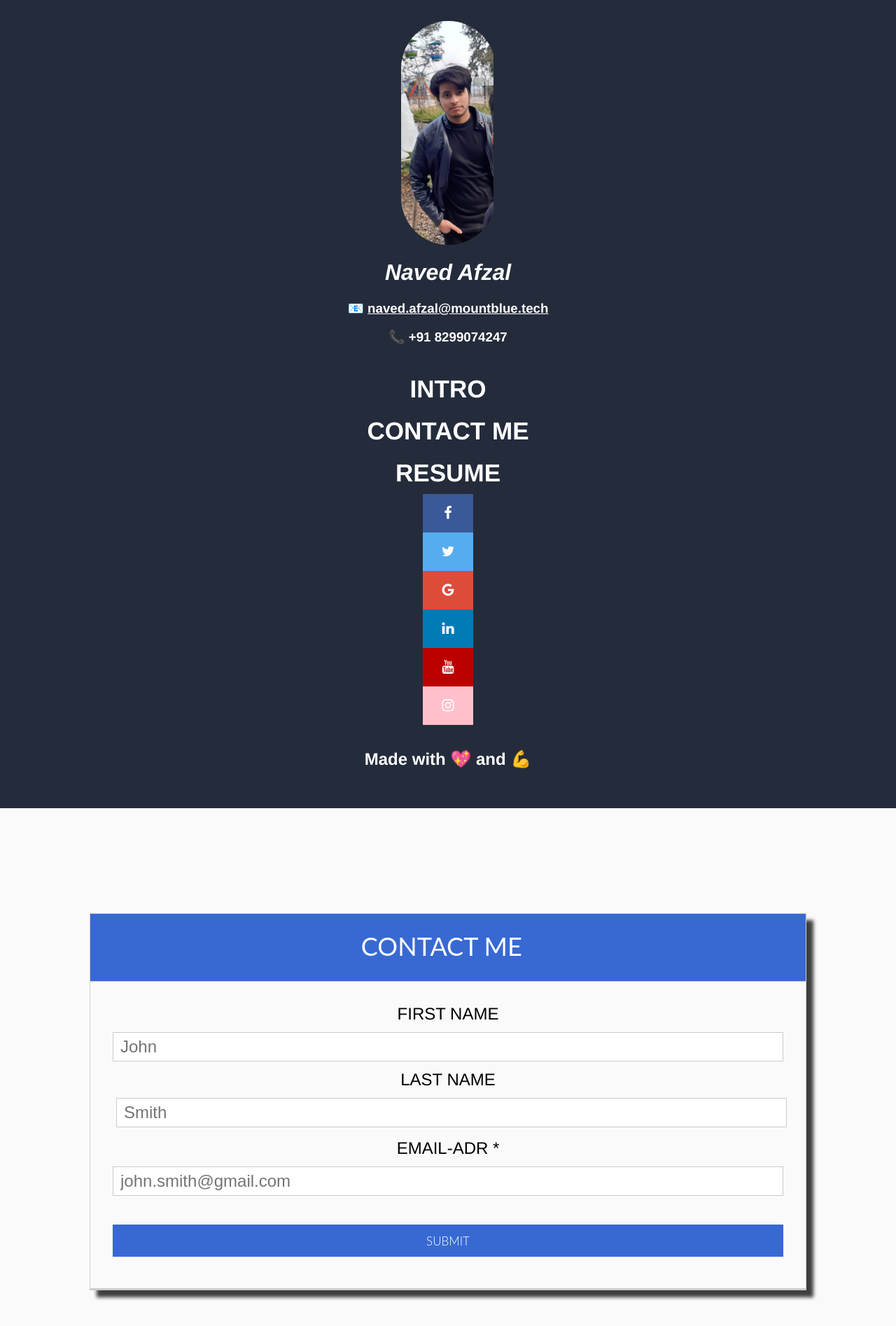
After one commit to NavedAFZ/portfolio_app, a PHP site: page /contactme.html in a window 1280 px wide. The commit adds this page. Shown: the top 1895 px of the page at 70% size. Run offline with PHP 8.4, Linux system fonts and the light colour scheme.

Commit message:
second review

```diff
--- /dev/null
+++ b/contactme.css
@@ -0,0 +1,416 @@
+body{
+    margin:0px;
+    padding:0px;
+    font-family:'Franklin Gothic Medium', 'Arial Narrow', Arial, sans-serif;
+   background-color: #fafafa;
+  }
+
+  .left{
+
+    background-color:#608f77;
+    background-color:#242c3b;
+    color:white;
+
+    display: grid;
+
+
+  }
+  /***************************************************************/
+  .main{
+
+    display: grid;
+    grid-template-columns: 20% 80%;
+  }
+  .left-1-a{
+    text-align: center;
+    margin-top: 15px;
+
+  }
+  .left-1-a a{
+    color: white;
+
+  }
+  .left-1-a a:hover{
+  color: blue;
+
+  }
+  .left-1-b h3{
+    margin: 0px;
+  }
+  .left-1-b{
+      text-align: center;
+      margin-top: 15px;
+  }
+  .left-1-c{
+      margin-top: 15px;
+  }
+  .left-1-d{
+      text-align: center;
+      margin-top: 15px;
+  }
+  .photo{
+    background-image: url('./images/my.jpeg');
+    width: 135px;
+    height: 320px;
+    margin: auto;
+    margin-top: 15px;
+    background-size: contain;
+    background-repeat: no-repeat;
+    box-sizing: border-box;
+
+    border-radius: 80px;
+
+  }
+  .left-1-b a{
+    text-decoration: none;
+    color: white;
+    font-size: 30px;
+
+  }
+  .left-1-b li {
+    list-style: none;
+    padding: 10px;
+  }
+  .left-1-b a:hover{
+    color:blue;
+    text-decoration:wavy;
+  }
+
+  .left-1-c li {
+    list-style: none;
+    padding: 10px;
+  }
+
+  /*  social media icon css*/
+  .left-1-c {
+      /*padding-left: 7.5rem;*/
+      margin: auto;
+    }
+    .left-1-c a {
+        width: 40px;;
+
+      display: block;
+      text-align: center;
+      padding: 16px;
+
+      transition: all 0.3s ease;
+      color: white;
+      font-size: 20px;
+    }
+
+    /* Style the social media icons with color, if you want */
+    .left-1-c a:hover {
+      background-color: #000;
+    }
+
+    .facebook {
+      background: #3B5998;
+      color: white;
+    }
+
+    .twitter {
+      background: #55ACEE;
+      color: white;
+    }
+
+    .google {
+      background: #dd4b39;
+      color: white;
+    }
+
+    .linkedin {
+      background: #007bb5;
+      color: white;
+    }
+
+    .youtube {
+      background: #bb0000;
+      color: white;
+    }
+    .instagram {
+      background:pink;
+      color: white;
+    }
+  /*  social media icon css*/
+
+  /*******************right*************************/
+  .right{
+    background-color:#fafafa;
+    margin-top: 100px;
+
+
+  }
+  .container1 {
+    max-width: 80%;
+    min-width: 50%;
+    margin: 50px auto 0px;
+
+    border: 1px solid #cfcfcf;
+    border-bottom: 3px solid #ccc;
+    text-align: center;
+    margin-bottom: 50px;
+    box-shadow: 10px 10px 5px 0px rgba(0,0,0,0.75);
+-webkit-box-shadow: 10px 10px 5px 0px rgba(0,0,0,0.75);
+-moz-box-shadow: 10px 10px 5px 0px rgba(0,0,0,0.75);
+
+}
+.row-header {
+    padding: 1.5em 2.5em;
+    border-bottom: 1px solid #ccc;
+    background-color: #3869d3;
+    color:black;
+}
+.row-body {
+    padding: 2em;
+}
+.row-header h1 {
+    color: white;
+    font-family: 'Lato', sans-serif;
+    font-weight: 400;
+    display: inline-block;
+
+    font-size: 2.8em;
+    margin: 0 0 0.1em 0;
+    padding: 0 0 0 0;
+}
+.right div, textarea, input {
+    box-sizing:border-box;
+ }
+ .right .btn {
+    font-size: 1.0625em;
+    display: inline-block;
+    padding: 0.74em 1.5em;
+    margin: 1.5em 0 0;
+    color: #fff;
+    border-width: 0 0 0 0;
+
+    text-transform: uppercase;
+    background-color: #3869d3;
+    border-bottom-color: #8c8c8c;
+    font-family: 'Lato', sans-serif;
+    font-weight: 300;
+}
+.right .btn:hover {
+    background-color: #bfbfbf;
+}
+.right .btn.btn-submit {
+    background-color: #3869d3;
+    border-bottom-color: #374d78;
+}
+.right .btn.btn-submit:hover {
+    background-color: #5f7db6;
+}
+form {
+    max-width: 100%;
+
+}
+form ul {
+    margin: 0;
+    padding: 0;
+    list-style: none;
+}
+form ul li {
+    margin: 0 0 0.25em 0;
+    clear: both;
+
+    width: 100%;
+}
+
+form label {
+
+    margin: 0 0 0.5em 0;
+    color: black;
+    font-size: 1.5em;
+    text-transform: uppercase;
+    padding-right: 20px;
+}
+form input {
+
+    margin: 0 0 0.5em 0;
+    border: 1px solid #ccc;
+    padding: 6px 10px;
+    color: #555;
+    font-size: 1.5em;
+}
+
+form textarea {
+    display: inline;
+    border: 1px solid #ccc;
+    padding: 6px 10px;
+    width: 100%;
+    color: #555;
+
+}
+
+/**********************Recent work***********************************/
+.my-header{
+  text-align: center;
+  background-color;;
+  padding: 3%;
+  color:black;
+}
+
+.recent-work{
+  width: 100%;
+  margin:auto;
+  padding-top: 100px;
+  margin-top: 30px;
+  display: grid;
+  grid-template-columns: 25% 25% 25% 25%;
+  background-color:  #3869d3;;
+  color: white;
+
+  align-items: center;
+  align-content: center;
+}
+.work{
+  text-align: center;
+  text-transform: uppercase;
+  padding: 20px;
+}
+.recent-work img{
+  width:200px;
+
+  height: 200px;;
+  margin: auto;
+ border-radius: 20px;
+ box-shadow: 10px 10px 5px 0px rgba(0,0,0,0.75);
+-webkit-box-shadow: 10px 10px 5px 0px rgba(0,0,0,0.75);
+-moz-box-shadow: 10px 10px 5px 0px rgba(0,0,0,0.75);
+
+}
+.work a{
+  color: white;
+
+}
+.work a:hover{
+  color:yellow;
+
+}
+
+.upper{
+  margin: auto;
+}
+/********************************footer*******************************/
+.footer{
+  padding: 0px 0px;;
+text-align: center;
+text-transform: uppercase;
+  display: grid;
+  grid-template-columns: 33% 33% 33%;
+  background-color: #0f1522;
+  color: white;
+}
+.footer-center{
+  padding-top: 30px;
+  background-color: #1e2535;
+  font-size: 30px;
+}
+.footer-right{
+  padding-top: 30px;
+  text-align: center;
+  font-size: 30px;
+}
+
+
+/********************************************************************/
+/* On screens that are 992px or less, set the background color to blue */
+@media screen and (max-width: 1300px) {
+    .main{
+
+      display: grid;
+      grid-template-columns: 100%;
+    }
+
+        .right input {
+            width: 100%;
+       }
+        .right label {
+            width: 100%;
+            display: inline-block;
+            clear: both;
+       }
+        .right li, .right p {
+            width: 100%;
+       }
+     .right input.btn {
+            margin: 1.5em 0 0.5em;
+       }
+        .right h1 {
+            font-size: 2.25em;
+       }
+
+        .right li small {
+            display: none;
+       }
+       .right a{
+        text-decoration: none;
+    }
+    .recent-work{
+      display: grid;
+      grid-template-columns: 100%;
+    }
+    .footer{
+      display: grid;
+      grid-template-columns: 100%;
+
+    }
+
+  }
+
+
+
+  /****************************************************************/
+  /* On screens that are 600px or less, set the background color to olive */
+  @media screen and (max-width: 600px) {
+    .main{
+
+      display: grid;
+      grid-template-columns: 100%;
+
+    }
+
+        .right input {
+            width: 100%;
+       }
+        .right label {
+            width: 100%;
+            display: inline-block;
+            clear: both;
+       }
+        .right li, .right p {
+            width: 100%;
+       }
+     .right input.btn {
+            margin: 1.5em 0 0.5em;
+       }
+        .right h1 {
+            font-size: 2.25em;
+       }
+
+        .right li small {
+            display: none;
+       }
+       .right a{
+        text-decoration: none;
+    }
+    .form #mail{
+      margin-left: 0px;;
+    }
+    .recent-work{
+      display: grid;
+      grid-template-columns: 100%;
+    }
+    .recent-work img{
+      width:200px;
+      height: 200px;;}
+      .footer{
+        display: grid;
+        grid-template-columns: 100%;
+
+      }
+
+
+   }
+
+  /****************************************************************/
--- /dev/null
+++ b/contactme.html
@@ -0,0 +1,153 @@
+<!DOCTYPE html>
+<html lang="en">
+<head>
+    <meta charset="UTF-8">
+    <meta name="viewport" content="width=device-width, initial-scale=1.0">
+    <title>Document</title>
+    <link rel="stylesheet" href="contactme.css">
+    <!-- Add icon library -->
+    <link rel="stylesheet" href="https://cdnjs.cloudflare.com/ajax/libs/font-awesome/4.7.0/css/font-awesome.min.css">
+
+</head>
+<body>
+    <!--main-->
+    <div class="container">
+        <div class="main">
+            <!--Div 1-->
+            <div class="left">
+
+                <div class="left-1-a">
+                    <div class="photo">
+                     </div>
+                    <h1><i>Naved Afzal</i></h1>
+                     <h3>&#128231 <a href="">naved.afzal@mountblue.tech</a></h3>
+                    <h3>&#128222 +91 8299074247</h3>
+                </div>
+                <!--navbar-->
+                <div class="left-1-b">
+                  <nav>
+                      <li><a href="./home1.html"><h3>INTRO</h3></a></li>
+                      <li><a href="./contactme.html"><h3>CONTACT ME</h3></a></li>
+                      <li><a href="./images/Resume.pdf" target="_blank"><h3>RESUME</h3></a></li>
+                  </nav>
+                </div>
+                <div class="left-1-c">
+
+                        <a href="https://www.facebook.com/naved.afzal.7923/" target="_blank" class="facebook"><i class="fa fa-facebook"></i></a>
+                        <a href="https://twitter.com/login?lang=en" target="_blank" class="twitter"><i class="fa fa-twitter"></i></a>
+                        <a href="https://myaccount.google.com/" target="_blank"class="google"><i class="fa fa-google"></i></a>
+                        <a href="https://www.linkedin.com/in/naved-afzal-b3396716b/" target="_blank"class="linkedin"><i class="fa fa-linkedin"></i></a>
+                        <a href="https://www.youtube.com/" target="_blank" class="youtube"><i class="fa fa-youtube"></i></a>
+                        <a href="https://www.instagram.com/" target="_blank" class="instagram"><i class="fa fa-instagram"></i></a>
+
+                </div>
+                <div class="left-1-d">
+                    <h2>Made with &#128150 and &#128170 </h2>
+                    <br>
+                    <br>
+                </div>
+
+            </div>
+            <!--Div 1 end-->
+
+            <!--Div-2-->
+            <div class="right">
+                <div class="container1">
+                    <div class="row-header">
+                      <h1>CONTACT ME &nbsp;</h1>
+                      </div>
+                    <div class="row-body">
+                      <form action="#">
+                        <ul>
+
+                          <li>
+                              <label for="first_name">first name</label>
+                              <input type="text" name="first_name" placeholder="John" />
+                            <br>
+                              <label for="last_name">last name</label>
+                              <input type="text" name="last_name" placeholder="Smith" style="margin-left: 5px;" />
+                        </li>
+
+                          <li>
+
+                              <label for="email">email-adr   <span class="req">   *</span></label>
+                              <input id="mail" type="email" name="email" placeholder="john.smith@gmail.com" />
+
+                          </li>
+
+
+                          <li>
+                            <input class="btn btn-submit" type="submit" value="Submit" />
+                            <small>or press <strong>enter</strong></small>
+                          </li>
+
+                        </ul>
+                      </form>
+                    </div>
+
+                  </div>
+
+          <div class="bottom">
+            <div class="my-header">
+              <h1>Here is the list of some of my works!</h1>
+            </div>
+            <div class="recent-work">
+
+              <div class="work">
+
+
+
+                    <img src="./images/portfolio.png" alt="">
+
+                  <a href="https://github.com/NavedAFZ/portfolio_app" target="_blank"><h2>Portfolio<br> website</h2></a>
+
+
+              </div>
+              <div class="work">
+
+                    <img src="./images/restraunt.png" alt="">
+                    <a href="https://github.com/NavedAFZ/Restraunt-booking-website" target="_blank"><h2>Restraunt booking website</h2></a>
+
+                </div>
+              <div class="work">
+
+                    <img src="./images/translator.png" alt="">
+                    <a href="https://github.com/NavedAFZ/hindi_vovels-consonent_recognition" target="_blank"><h2>Devnagri script recognizer</h2></a>
+                </div>
+              <div class="work">
+
+                    <img src="./images/meme.png" alt="">
+                    <a href="https://github.com/NavedAFZ/Meme-maker" target="_blank"><h2>Meme <br>maker</h2></a>
+               </div>
+
+
+            </div>
+          </div>
+            </div>
+            <!--Div 2 end-->
+        </div>
+        <div class="footer">
+          <div class="footer-left">
+              <img src="./images/footer.png" alt="">
+          </div>
+          <div class="footer-center">
+             <h2>Had fun?</h2>
+              <h3>Visit again!</h3>
+          </div>
+          <div class="footer-right">
+                <h3>“Write it. Shoot it. Publish it. Crochet it, sauté it, whatever. MAKE.” – Joss Whedon</h3>
+          </div>
+
+      </div>
+    </div>
+</body>
+</html>
+
+<!--        <h1>Hi! I am</h1>
+                    <h1>Naved </h1>
+                    <div class="quote">
+                        <p><strong>"Programming today is a race between software engineers striving to build bigger and better idiot-proof programs, and the Universe trying to produce bigger and better idiots."</strong></p>
+                    </div>
+                    <div class="read-more">
+                      <a href="about.html"><h2>Read More</h2></a>
+            -->
```
Also changed, not shown: contact.html (+0 -44 lines), home1.css (+34 -5 lines), home1.html (+22 -9 lines), images/footer.png (added), images/meme.jpeg (added), images/meme.png (added), images/portfolio.png (added), images/restraunt.jpg (added), images/restraunt.png (added), images/translator.png (added).
